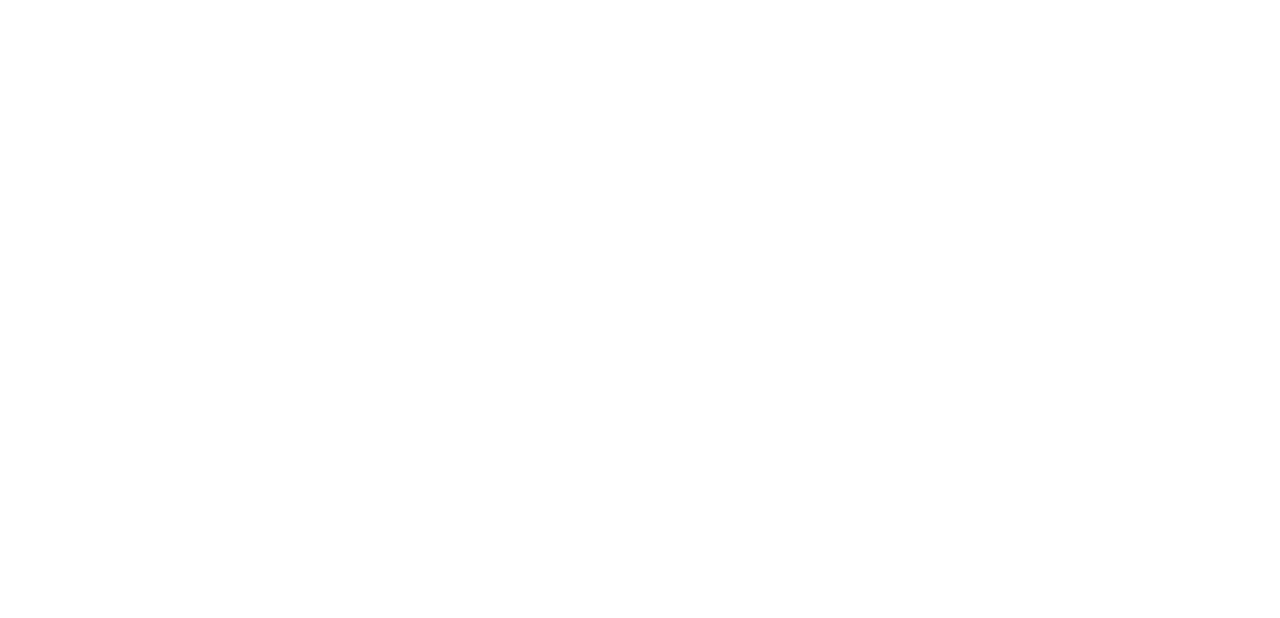
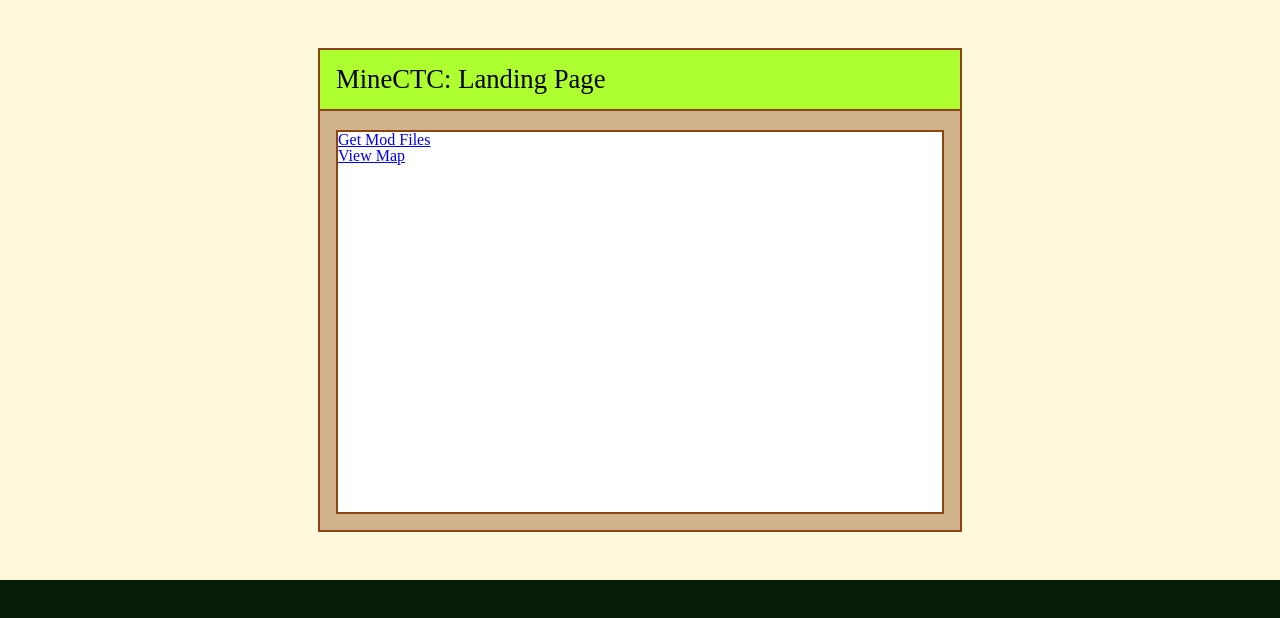
Before and after one commit to FrostMN/WebDev-Project1, a plain HTML site: page index.html in a window 1280 px wide. Drawn offline with Linux system fonts and the light colour scheme.

Commit message:
changed stuff

```diff
--- a/css/main.css
+++ b/css/main.css
@@ -0,0 +1,52 @@
+body {
+    background-color: cornsilk;
+}
+
+h2 {
+    font-size: 20pt;
+}
+
+.main {
+    position: relative;
+    width: 40em;
+    height: 30em;
+    border: 2px solid saddlebrown;
+    margin: 3em auto;
+}
+
+.main-header {
+    position: absolute;
+    left: 0;
+    top: 0;
+    right: 0;
+    width: calc(100% - 2em);
+    background-color: greenyellow;
+    border-bottom: 2px solid saddlebrown;
+    padding: 1em;
+    z-index: 5;
+}
+
+.main-body {
+    position: absolute;
+    width: 100%;
+    height: 100%;
+    background-color: tan;
+    z-index: 1;
+}
+
+.main-text {
+    background-color: white;
+    border: solid 2px saddlebrown;
+    position: absolute;
+    top: 5em;
+    left: 1em;
+    right: 1em;
+    bottom: 1em;
+}
+
+.modal {
+    display: block;
+    width: 100%;
+    height: 100vh;
+    background-color: #081a08;
+}
--- a/index.html
+++ b/index.html
@@ -3,8 +3,28 @@
     <head>
         <meta charset="UTF-8">
         <title>MineCTC Laning</title>
+        <script src="js/main.js"></script>
+        <link type="text/css", rel="stylesheet" href="css/reset.css">
+        <link type="text/css", rel="stylesheet" href="css/main.css">
     </head>
     <body>
+        <div class="main">
+            <div class="main-header">
+                <h2>MineCTC: Landing Page</h2>
+            </div>
+            <div class="main-body">
+                <div class="main-text">
+                    <ul>
+                        <li><a href="#" onclick="downloadModal()">Get Mod Files</a></li>
+                        <li><a href="https://map.minectc.com">View Map</a></li>
+                    </ul>
+                </div>
+            </div>
+        </div>
+    <div class="modal">
+        <div class="modal-content">
 
+        </div>
+    </div>
     </body>
 </html>
--- a/js/main.js
+++ b/js/main.js
@@ -0,0 +1,3 @@
+function downloadModal() {
+
+}
```
Lines whose indentation alone changed are shown as unchanged.
